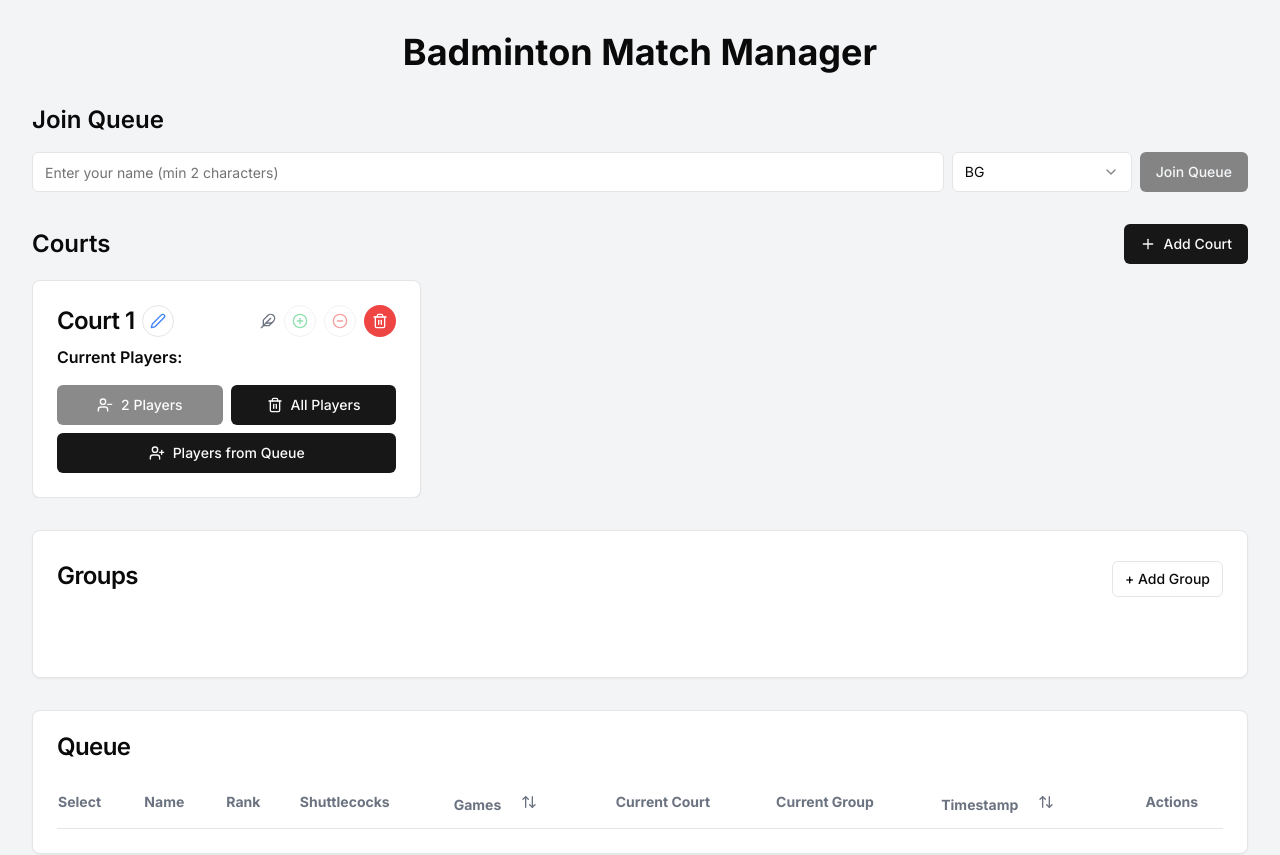
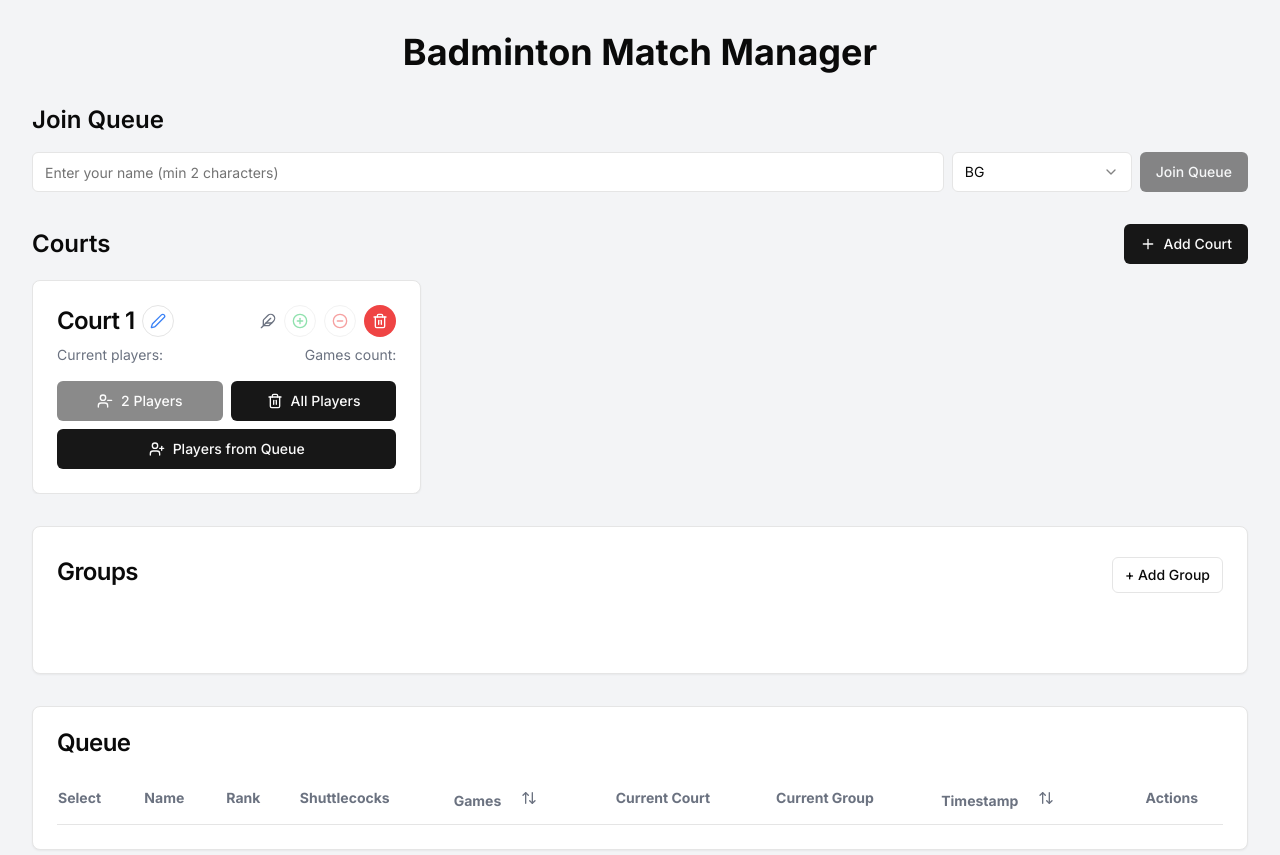
Before and after one commit to taforyou/court-queue-masters-v2-next, a Next.js app: page / in a window 1280 px wide. Shown: the top 855 px of the page. Built offline with nearby package versions, Linux system fonts and the light colour scheme.

Commit message:
fix: font

```diff
--- a/src/app/page.js
+++ b/src/app/page.js
@@ -677,7 +677,12 @@ const Home = () => {
                 </CardHeader>
                 <CardContent>
                   <div className="mb-4">
-                    <h3 className="font-semibold mb-2">Current Players:</h3>
+                    <div className="flex justify-between items-center mb-2">
+                      <h3 className="text-sm text-gray-500">Current players:</h3>
+                      <div className="flex items-center space-x-4">
+                        <span className="text-sm text-gray-500">Games count:</span>
+                      </div>
+                    </div>
                     <div className="space-y-2">
                       {court.players.reduce((acc, player, idx) => {
                         if (idx % 2 === 0) {
@@ -704,17 +709,9 @@ const Home = () => {
                                       <Undo2 className="h-4 w-4 text-blue-500" />
                                     </Button>
                                   </div>
-                                  <div className="flex items-center space-x-2">
-                                    <div className="flex flex-col items-center">
-                                      <Feather className="h-4 w-4 text-gray-500" />
-                                      <span className="text-xs text-gray-500">{shuttlecockCount[p]?.toFixed(2) || '0.00'}</span>
-                                    </div>
-                                    <span className={`inline-flex items-center justify-center w-6 h-6 rounded-full text-xs font-semibold ${
-                                      playerStats[p]?.current === 2
-                                        ? 'bg-yellow-400 text-white'
-                                        : 'bg-yellow-500 text-white'
-                                    }`}>
-                                      {/* {(playerStats[p]?.completed || 0) + (playerStats[p]?.current || 0)} */}
+                                  <div className="flex items-center space-x-4">
+                                    <span className="text-sm text-gray-500">{shuttlecockCount[p]?.toFixed(2) || '0.00'}</span>
+                                    <span className={`inline-flex items-center justify-center w-6 h-6 rounded-full text-xs font-semibold bg-yellow-400 text-white`}>
                                       {(playerStats[p]?.current || 0)}
                                     </span>
                                   </div>
```
